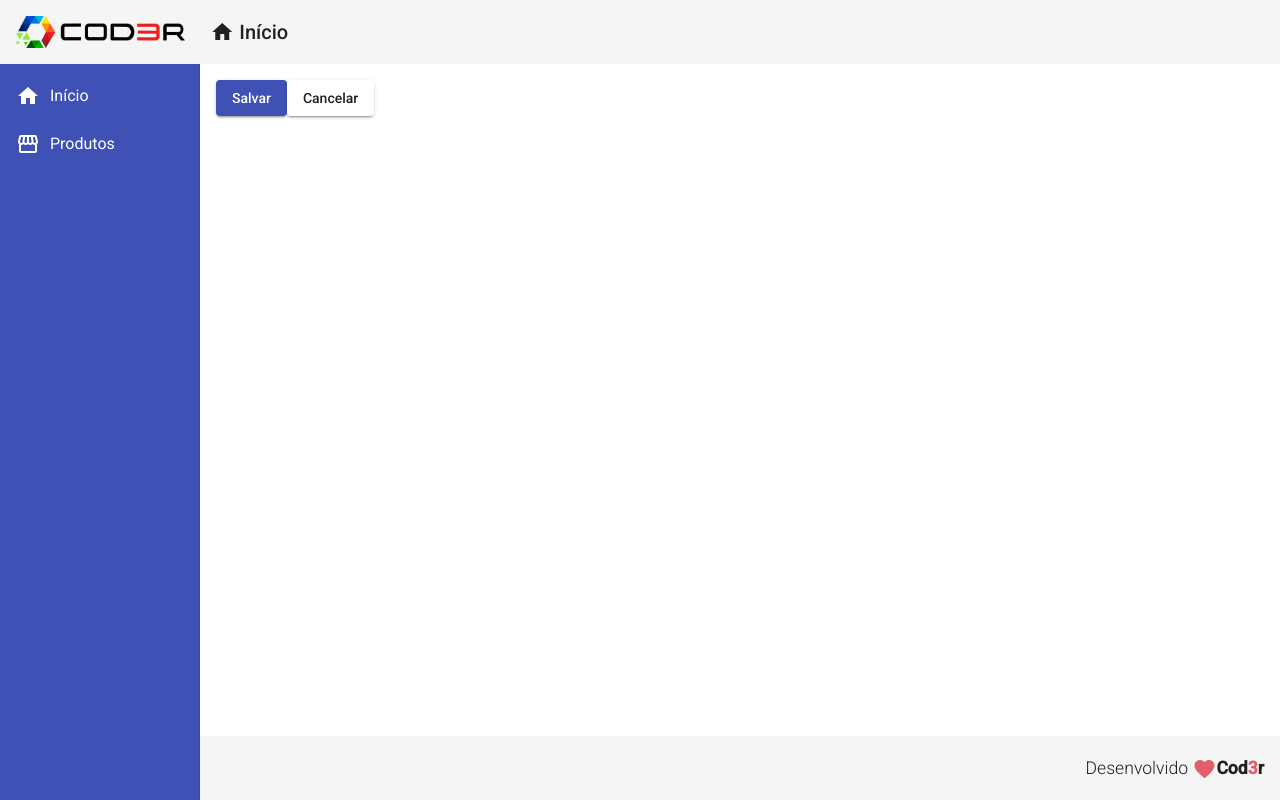
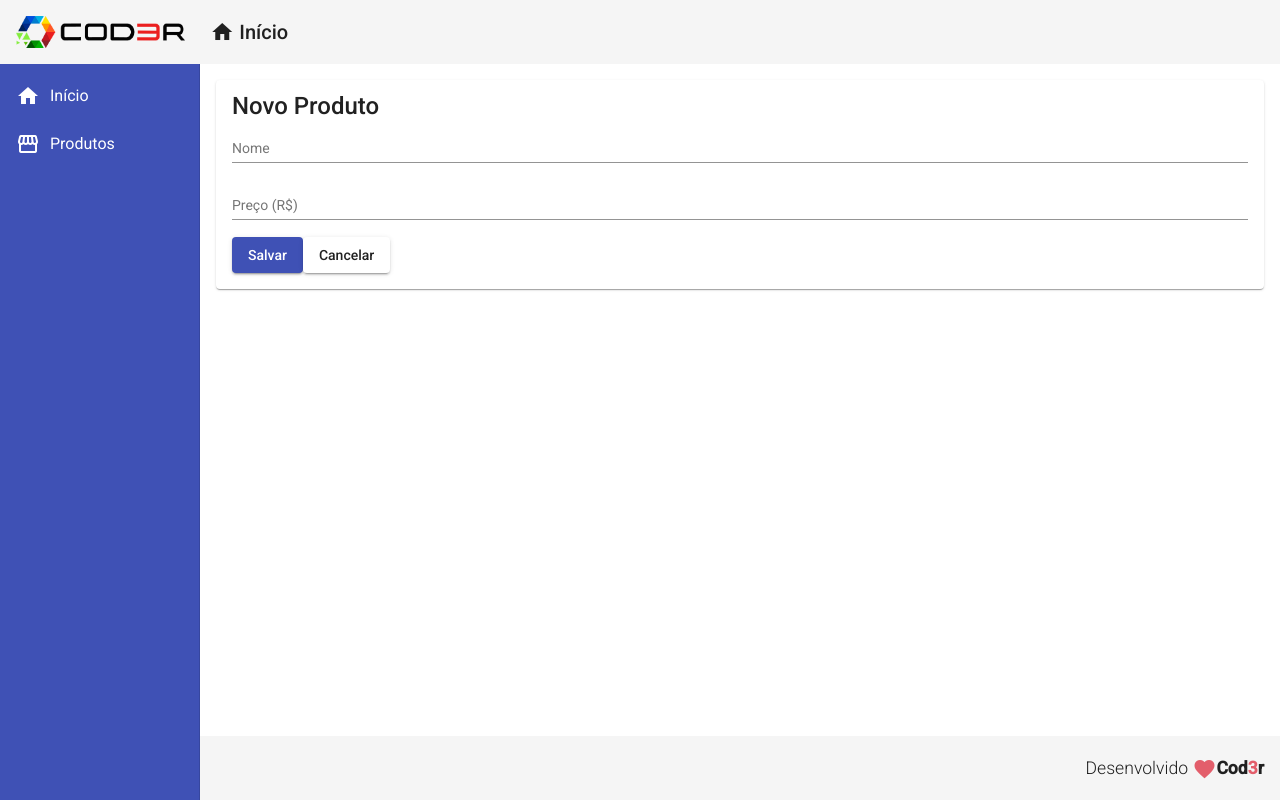
Before and after one commit to IagoMesquita/angular-coder, an Angular app: page /products/create in a window 1280 px wide. Built offline with nearby package versions, Linux system fonts and the light colour scheme.

Commit message:
feat: add compoenet Forms and inputs

```diff
--- a/src/app/app.module.ts
+++ b/src/app/app.module.ts
@@ -54,6 +54,9 @@ import { MatInputModule } from '@angular/material/input';
     MatButtonModule,
     MatSnackBarModule,
     HttpClientModule,
+    FormsModule,
+    MatFormFieldModule,
+    MatInputModule
   ],
   providers: [],
   bootstrap: [AppComponent]
--- a/src/app/components/product/product-create/product-create.component.css
+++ b/src/app/components/product/product-create/product-create.component.css
@@ -0,0 +1,4 @@
+form {
+  display: flex;
+  flex-direction: column;
+}
--- a/src/app/components/product/product-create/product-create.component.html
+++ b/src/app/components/product/product-create/product-create.component.html
@@ -1,3 +1,14 @@
+<mat-card>
+  <mat-card-title>Novo Produto</mat-card-title>
+  <form>
+    <mat-form-field>
+      <input matInput placeholder="Nome">
+    </mat-form-field>
+    <mat-form-field>
+      <input matInput placeholder="Preço (R$)">
+
+    </mat-form-field>
+  </form>
   <button mat-raised-button (click)="createproduct()" color="primary">
     Salvar
   </button>
@@ -5,3 +16,4 @@
   <button mat-raised-button (click)="cancel()">
     Cancelar
   </button>
+</mat-card>
```
Lines whose indentation alone changed are shown as unchanged.
